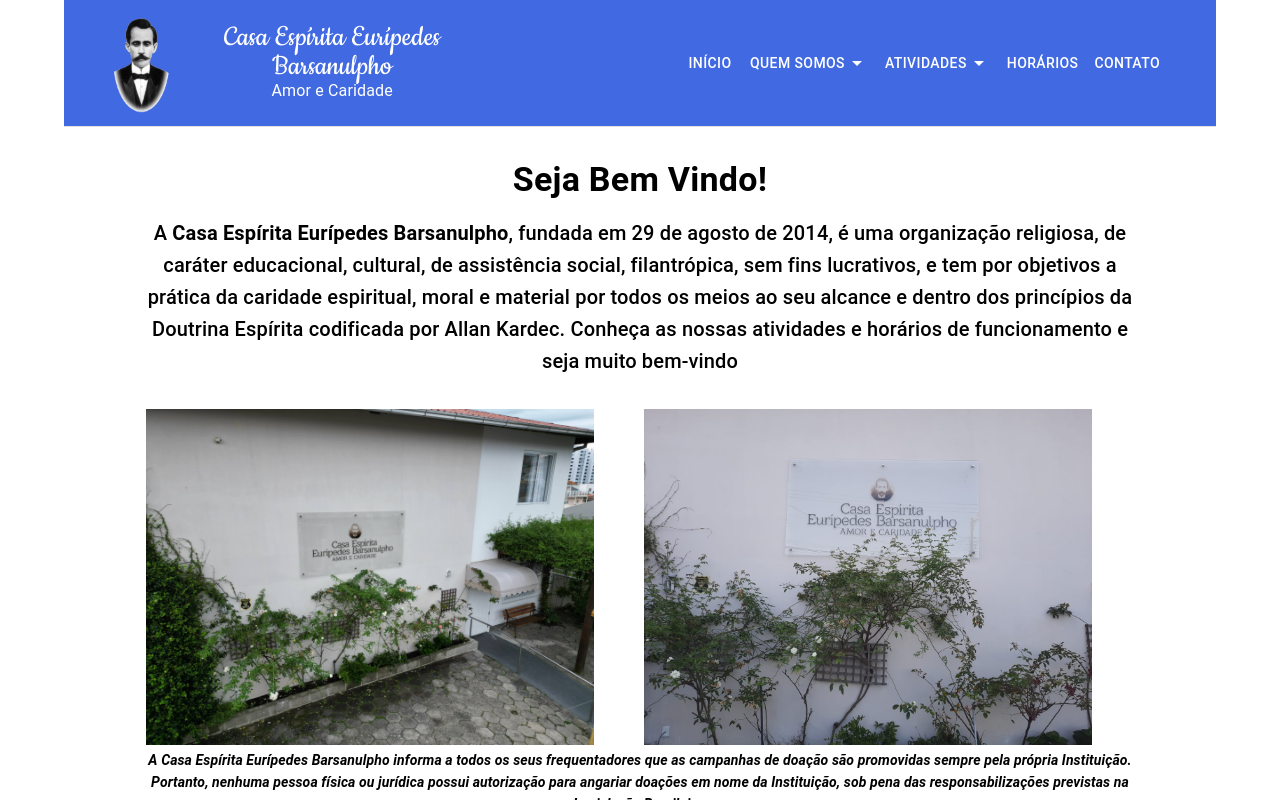
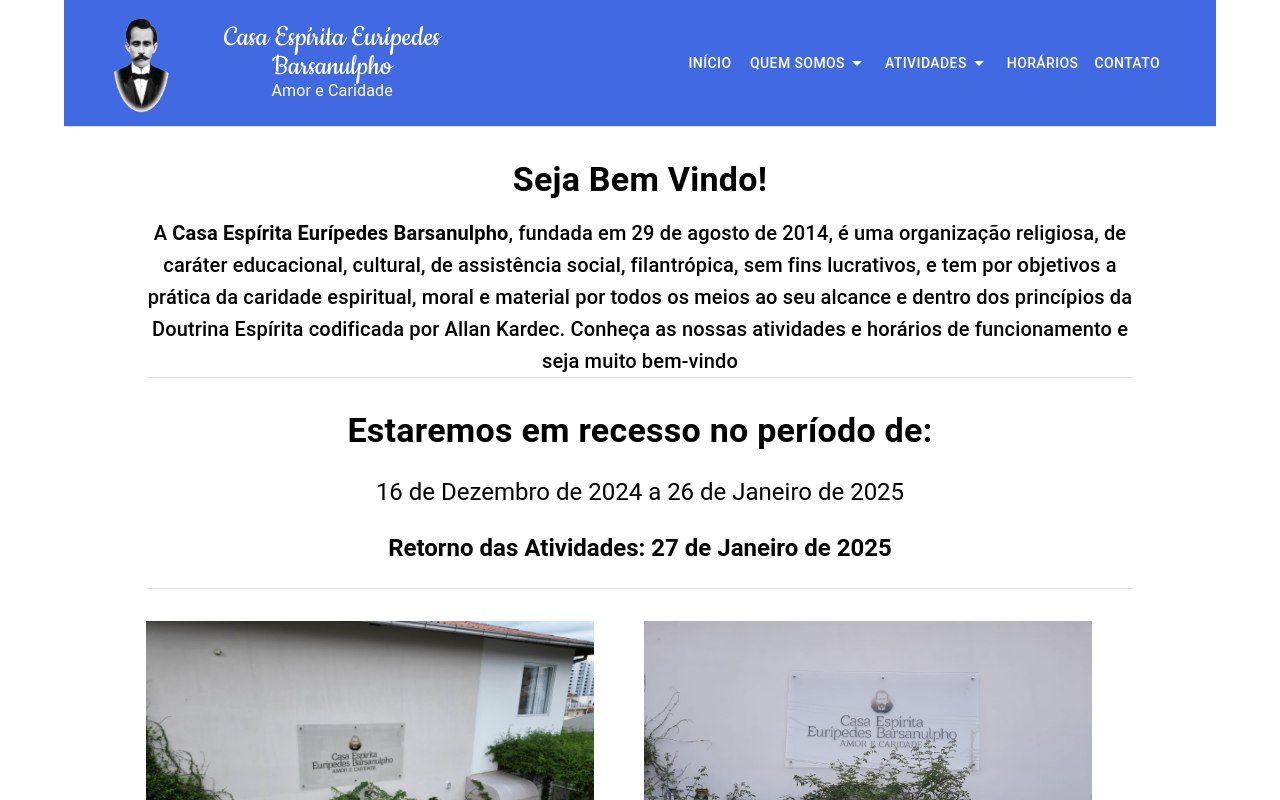
Before and after one commit to guimaraes-darlan/ceeb-site, a Next.js app: page / in a window 1280 px wide. Shown: the top 800 px of the page. Built offline with nearby package versions, Linux system fonts and the light colour scheme.

Commit message:
feat: mensagem recesso

```diff
--- a/src/app/(site)/home-page.tsx
+++ b/src/app/(site)/home-page.tsx
@@ -1,6 +1,6 @@
 "use client";
 
-import { Box, Container, Grid, Typography } from "@mui/material";
+import { Box, Container, Divider, Grid, Typography } from "@mui/material";
 import Image from "next/image";
 import Link from "next/link";
 
@@ -35,6 +35,27 @@
           as nossas atividades e horários de funcionamento e seja muito
           bem-vindo
         </Typography>
+        <Divider />
+        <Typography
+          align="center"
+          variant="h4"
+          fontWeight="bold"
+          sx={{ marginTop: "2rem", marginBottom: "1.5rem" }}
+        >
+          Estaremos em recesso no período de:
+        </Typography>
+        <Typography align="center" variant="h5" sx={{ marginBottom: "1.5rem" }}>
+          16 de Dezembro de 2024 a 26 de Janeiro de 2025
+        </Typography>
+        <Typography
+          align="center"
+          variant="h5"
+          fontWeight="bold"
+          sx={{ marginBottom: "1.5rem" }}
+        >
+          Retorno das Atividades: 27 de Janeiro de 2025
+        </Typography>
+        <Divider />
 
         <Container sx={{ height: "2rem" }} />
         <Grid container spacing={1}>
```
